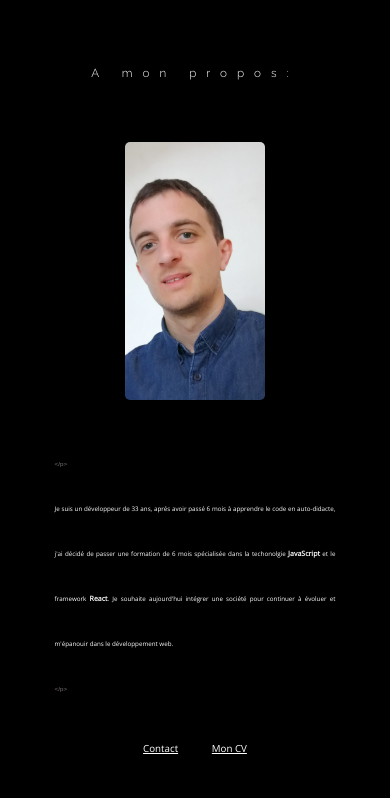
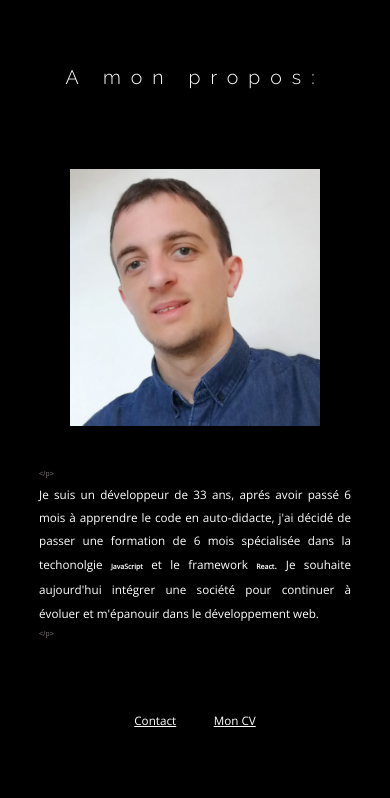
Before and after one commit to Matthieudegny/PortFolio-Matthieu, a website: page public/pf.html in a window 390 px wide. Shown: the part 876-1674 px from the top of the page. Drawn offline with nearby package versions, Linux system fonts and the light colour scheme; a web font is replaced by a local one.

Commit message:
add responsive mobile less than 500

```diff
--- a/public/css/global.css
+++ b/public/css/global.css
@@ -106,3 +106,8 @@ h3{
         padding-top: 70px;
     }
 }
+@media  screen and (max-width: 500px){
+    h2{
+        font-size: 5vw;
+    }
+}
--- a/public/css/nav.css
+++ b/public/css/nav.css
@@ -163,3 +163,12 @@
         margin-right: 1vw;
     }
 }
+
+@media screen and (max-width: 900px){
+    .menu-nav-links-ul-a{
+        font-size: 3vw;
+    }
+    .menu-nav-modes{
+        position: relative;
+    }
+}
--- a/public/css/section1+2.css
+++ b/public/css/section1+2.css
@@ -109,46 +109,59 @@
 }
 
 /*section About*//******************************/
-/*About LeftPart First container*/
-#about .main{
-    flex-direction: row;
-    align-items: center;
+/*GRID*/
+.about-container-main{
+    display: grid;
+    grid-template-rows: 1fr 1fr 1fr 1fr;
+    grid-template-columns: 1fr 1fr 1fr 1fr 1fr 1fr;
+    gap: 0px;
+    height: 70vh;
+    width: 80vw;
  }
-.about-container-main{
+ /*picture part*/
+ .container-picture {
+    grid-row-start: 1;
+    grid-column-start: 1;
+    grid-row-end: 5;
+    grid-column-end: 4;
+    height: 100%;
+    width: 100%;
     display: flex;
-    justify-content: center;
+    justify-content: flex-start;
+    align-items: flex-start;
+    position: relative;
+ }
+ #about-image{
+    background: url(/img/about.jpg)  no-repeat;
+    background-size: 80%;
+    background-position: center;
+    height: 100%;
+    width: 100%;
+    box-sizing: content-box;
+    border-radius: 20px;
+    position: absolute;
+    right: 10%;
+ }
+ /*about text part*/
+.container-text{
+    grid-row-start: 1;
+    grid-column-start: 4;
+    grid-row-end: 4;
+    grid-column-end: 7;
+    height: 100%;
+    width: 100%;
+    margin: 0 auto;
+ }
+ .about-text{
     width: 100%;
     height: 100%;
-}
-.container-picture{
-    background: url(/img/about.jpg)  no-repeat;
-    background-size: cover;
-    background-position: center;
-    border-radius: 5px;
-    height: 55%;
-    width: 30%;
-    opacity: 0;
-    transition: 1s all;
-    margin-top: 3%;
-}
-.container-text{
-    width: 70%;
+    max-height: 100%;
     display: flex;
     flex-direction: column;
-    justify-content: end;
-}
-.html-about{
-    color: var(--main-text-html-color);
-    font-family: var(--main-html-font-family);
-}
-.about-text{
-    width: 90%;
-    font-size: 1.6vw;
-    line-height: 45px;
-    margin-left: 6%;
+    justify-content: center;
+    font-size: 1.9vw;
     text-align: justify;
     opacity: 0;
-    margin-bottom: 8%;
 }
 .about-text strong{
     font-weight: bolder;
@@ -156,15 +169,28 @@
     transition: 0.5s;
     text-shadow: 1px 1px 2px black;
 }
-
-/*about section links + animations*/
+.html-about{
+    color: var(--main-text-html-color);
+    font-family: var(--main-html-font-family);
+}
+#about-p{
+   line-height: 120%;
+}
+/*links part*/
 .about-link{
+    grid-row-start: 4;
+    grid-column-start: 4;
+    grid-row-end: 5;
+    grid-column-end: 7;
     display: flex;
-    justify-content: flex-end;
+    justify-content: center;
     align-items: center;
-    margin-bottom: 3%;
+    height: 12%;
+    height: 100%;
+    width: 100%;
     opacity: 0;
  }
+/*links animations*/
 .about-link-a{
     margin: 0px 3%;
     padding: 1% 3%;
@@ -193,7 +219,6 @@
     color: #fff;
     text-decoration: none;
 }
-
 .about-link-a:hover:after{
     width: 100%;
 }
@@ -231,22 +256,24 @@
 @media screen and (max-width: 1320px){
     /*section 2*/
     .about-container-main{
+        display: flex;
         flex-direction: column;
         align-items: center;
     }
     .container-picture{
-        width: 25%;
-        height: 55%;
-        margin: 2%;
-        margin-top: 5%;
+        width: 100%;
     }
-    .about-text{
-        width: 100%;
-        margin-left: 0px;
-        margin-bottom: 0;
+    #about-image{
+        position: relative;
+        right: 0;
+        width: 40%;
+        margin: 0 auto;
+    }
+    .container-text{
+
     }
     .about-link{
-        justify-content: center;
+        height: 15%;
     }
 }
 @media screen and (max-width: 1250px){
@@ -269,14 +296,6 @@
     .home-main{
         padding-left: 70px;
     }
-    /*section2*/
-    .container-picture{
-        width: 35%;
-        height: 45%;
-    }
-    .container-text{
-        width: 90%;
-    }
 }
 @media  screen and (max-width: 900px){
     /*section 1*/
@@ -292,8 +311,9 @@
         line-height: 60px;
     }
     /*section2*/
-     .container-picture{
-       height: 35%;
+    #about-p{
+        line-height: 150%;
+        margin: 1.5% 0;
     }
 }
 @media  screen and (max-width: 700px){
@@ -313,17 +333,29 @@
     #h1-fourth{
         max-width: 95%;
     }
-    /*section2*/
-    #about main{
-        box-sizing: content-box;
-        padding: 3% 0px;
 }
-     .about-container-main{
+@media  screen and (max-width: 500px){
+    /*section 1*/
+    #home{
+        align-items: center;
+    }
+    .container-home{
+        padding-bottom: 0;
+    }
+    .h1{
+        font-size: 4vw;
+        text-align: center;
+    }
+    /*section 2*/
+    #about-image{
         height: 100%;
-         justify-content: space-evenly;
+        width: 100%;
     }
-     .container-picture{
-        height: 35%;
-        width: 45%;
+    #about-p{
+        line-height: 200%;
+        font-size: 3vw;
+    }
+    .about-link-a span{
+        font-size: 3vw;
     }
 }
--- a/public/css/section3+4.css
+++ b/public/css/section3+4.css
@@ -422,6 +422,22 @@ disparaissant à l'intersection de la vue*/
     }
 
 }
+@media  screen and (max-width: 500px){
+    /*section 3*/
+    .container-skills{
+        font-size: 4vw;
+    }
+    /*section 4*/
+    #pf h3{
+        font-size: 4vw;
+    }
+    .card-footer{
+        font-size: 3vw;
+    }
+    .card-image-after-p{
+        font-size: 2.2vw;
+    }
+}
 
 
 /* <a href='https://fr.freepik.com/photos/fond'>Fond photo créé par pvproductions - fr.freepik.com</a> */
--- a/public/css/section5.css
+++ b/public/css/section5.css
@@ -149,3 +149,22 @@
         left: -4.25%;
     }
 }
+@media  screen and (max-width: 500px){
+    .left-contact{
+        width: 100%;
+    }
+    #contact h3{
+        width: 100%;
+        font-size: 4vw;
+    }
+    .contact-email{
+        font-size: 2.5vw;
+    }
+    .contact-text{
+        font-size: 2.5vw;
+    }
+    #contact-send{
+        width: 100%;
+        font-size: 2.5vw;
+    }
+}
--- a/public/pf.html
+++ b/public/pf.html
@@ -88,7 +88,11 @@
 
                 <div class="about-container-main">
 
-                    <div class="container-picture"></div>
+                    <div class="container-picture">
+
+                        <div id="about-image"></div>
+
+                    </div>
 
                     <div class="container-text">
 
@@ -103,11 +107,11 @@
                             <span class="html-about">&lt/p&gt</span>
                         </div>
 
-                        <div class="about-link">
-                            <a class="about-link-a" href="#contact" ><span>Contact</span></a>
-                            <a  class="about-link-a" href="" download ><span id="about-cv">Mon CV</span></a>
-                        </div>
+                    </div>
 
+                    <div class="about-link">
+                        <a class="about-link-a" href="#contact" ><span>Contact</span></a>
+                        <a  class="about-link-a" href="" download ><span id="about-cv">Mon CV</span></a>
                     </div>
 
                 </div>
```
Lines whose indentation alone changed are shown as unchanged.
